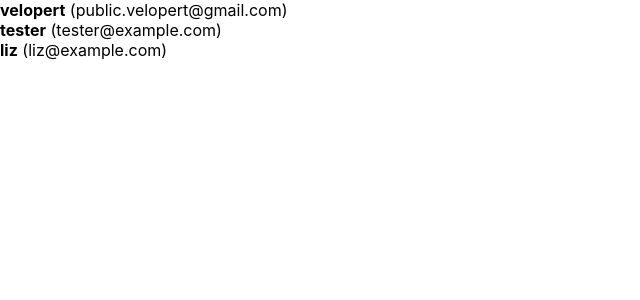
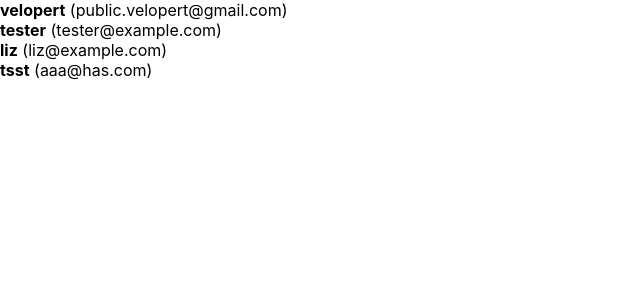
Before and after one commit to Choiss96/Vlpt-React-, a React (Create React App) app in the folder vlpt-react-practice/: page / in a window 1280 px wide. Shown: the top 300 px of the page, without its empty margins (0-640 px from the left). Built offline with nearby package versions, Linux system fonts and the light colour scheme.

Commit message:
users test 추가

```diff
--- a/vlpt-react-practice/src/App.js
+++ b/vlpt-react-practice/src/App.js
@@ -18,6 +18,11 @@ function App() {
       id: 3,
       username: 'liz',
       email: 'liz@example.com'
+    },
+    {
+      id: 4,
+      username: 'tsst',
+      email: 'aaa@has.com'
     }
   ];
   return <UserList users={users} />;
```
